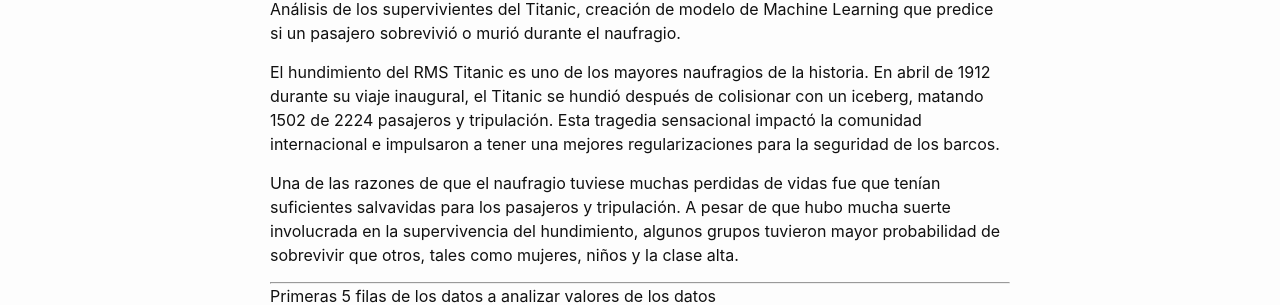
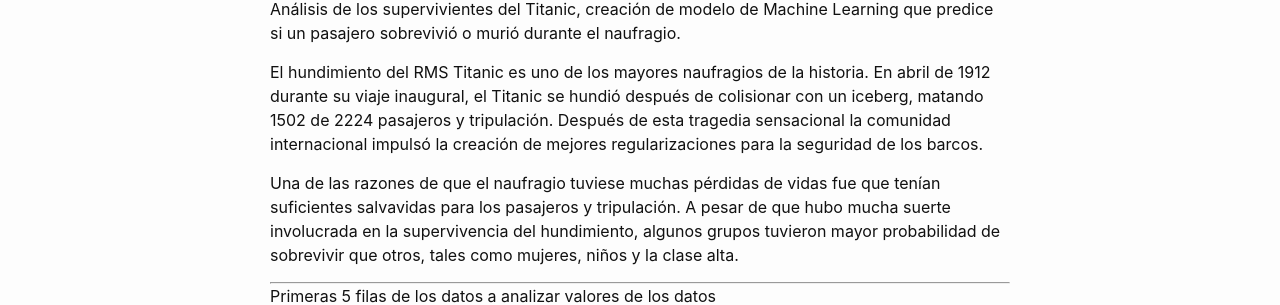
Before and after one commit to KevinDaniel-S/KevinDaniel-S.github.io, a Jekyll site: the page built from _posts/2020-08-23-Titanic.md, in a window 1280 px wide and 900 px high. Shown: the part 278-583 px from the top of the window. Built offline with Jekyll 4.4.1, drawn with Linux system fonts in a browser that asks for light colours.

Commit message:
Update 2020-08-23-Titanic.md

```diff
--- a/_posts/2020-08-23-Titanic.md
+++ b/_posts/2020-08-23-Titanic.md
@@ -12,10 +12,10 @@ que predice si un pasajero sobrevivió o murió durante el naufragio.
 El hundimiento del RMS Titanic es uno de los mayores
 naufragios de la historia. En abril de 1912 durante su viaje inaugural, el Titanic
 se hundió después de colisionar con un iceberg, matando 1502 de 2224 pasajeros y
-tripulación. Esta tragedia sensacional impactó la comunidad internacional e impulsaron
-a tener una mejores regularizaciones para la seguridad de los barcos.
+tripulación. Después de esta tragedia sensacional la comunidad internacional impulsó la
+creación de mejores regularizaciones para la seguridad de los barcos.
 
-Una de las razones de que el naufragio tuviese muchas perdidas de vidas fue que tenían
+Una de las razones de que el naufragio tuviese muchas pérdidas de vidas fue que tenían
 suficientes salvavidas para los pasajeros y tripulación. A pesar de que hubo mucha
 suerte involucrada en la supervivencia del hundimiento, algunos grupos tuvieron
 mayor probabilidad de sobrevivir que otros, tales como mujeres, niños y la clase alta.
```
